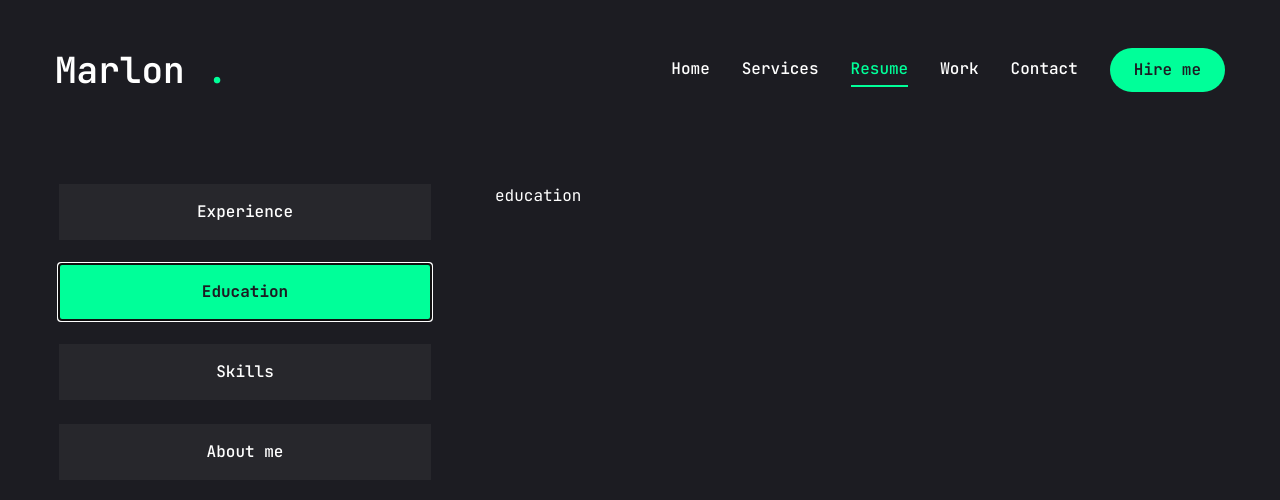
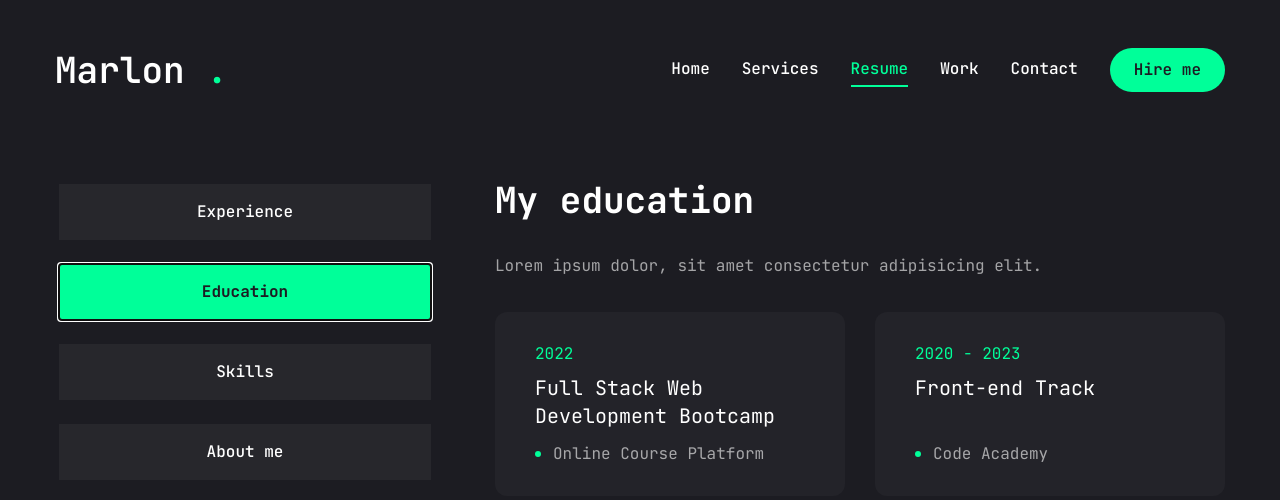
Before and after one commit to MarlonChi/portfolio, a Next.js app: page /resume in a window 1280 px wide. Both pictures are taken after a click on the tab "Education". Shown: the top 500 px of the page. Built offline with nearby package versions, Linux system fonts and the light colour scheme.

Commit message:
feat: resume page

```diff
--- a/app/resume/page.tsx
+++ b/app/resume/page.tsx
@@ -12,6 +12,12 @@
 import { motion } from "framer-motion";
 import { Tabs, TabsContent, TabsList, TabsTrigger } from "@/components/ui/tabs";
 import { ScrollArea } from "@/components/ui/scroll-area";
+import {
+  Tooltip,
+  TooltipContent,
+  TooltipProvider,
+  TooltipTrigger,
+} from "@/components/ui/tooltip";
 
 const about = {
   title: "About me",
@@ -157,15 +163,20 @@
                   {experience.description}
                 </p>
                 <ScrollArea className="h-[400px]">
-                  <ul>
+                  <ul className="grid grid-cols-1 lg:grid-cols-2 gap-[30px]">
                     {experience.items.map((item, index) => {
                       return (
-                        <li key={index}>
-                          <span>{item.duration}</span>
-                          <h3>{item.position}</h3>
-                          <div>
-                            <span></span>
-                            <p>{item.company}</p>
+                        <li
+                          key={index}
+                          className="bg-[#232329] h-[184px] py-6 px-10 rounded-xl flex flex-col justify-center items-center lg:items-start gap-1"
+                        >
+                          <span className="text-accent">{item.duration}</span>
+                          <h3 className="text-xl max-w-[260px] min-h-[60px] text-center lg:text-left">
+                            {item.position}
+                          </h3>
+                          <div className="flex items-center gap-3">
+                            <span className="w-[6px] h-[6px] rounded-full bg-accent" />
+                            <p className="text-white/60">{item.company}</p>
                           </div>
                         </li>
                       );
@@ -175,13 +186,87 @@
               </div>
             </TabsContent>
             <TabsContent value="education" className="w-full">
-              education
+              <div className="flex flex-col gap-[30px] text-center xl:text-left">
+                <h3 className="text-4xl font-bold">{education.title}</h3>
+                <p className="max-w-[600px] text-white/60 mx-auto xl:mx-0">
+                  {education.description}
+                </p>
+                <ScrollArea className="h-[400px]">
+                  <ul className="grid grid-cols-1 lg:grid-cols-2 gap-[30px]">
+                    {education.items.map((item, index) => {
+                      return (
+                        <li
+                          key={index}
+                          className="bg-[#232329] h-[184px] py-6 px-10 rounded-xl flex flex-col justify-center items-center lg:items-start gap-1"
+                        >
+                          <span className="text-accent">{item.duration}</span>
+                          <h3 className="text-xl max-w-[260px] min-h-[60px] text-center lg:text-left">
+                            {item.degree}
+                          </h3>
+                          <div className="flex items-center gap-3">
+                            <span className="w-[6px] h-[6px] rounded-full bg-accent" />
+                            <p className="text-white/60">{item.institution}</p>
+                          </div>
+                        </li>
+                      );
+                    })}
+                  </ul>
+                </ScrollArea>
+              </div>
             </TabsContent>
             <TabsContent value="skills" className="w-full">
-              skills
+              <div className="flex flex-col gap-[30px]">
+                <div className="flex flex-col gap-[30px] text-center xl:text-left">
+                  <h3 className="text-4xl font-bold">{skills.title}</h3>
+                  <p className="max-w-[600px] text-white/60 mx-auto xl:mx-0">
+                    {skills.description}
+                  </p>
+                </div>
+                <ul className="grid grid-cols-2 sm:grid-cols-3 md:grid-cols-4 gap-4 xl:gap-[30px]">
+                  {skills.skillList.map((skill, index) => {
+                    return (
+                      <li key={index}>
+                        <TooltipProvider delayDuration={100}>
+                          <Tooltip>
+                            <TooltipTrigger className="w-full h-[150px] bg-[#232329] rounded-xl flex justify-center items-center group">
+                              <div className="text-6xl group-hover:text-accent transition-all duration-300">
+                                {skill.icon}
+                              </div>
+                            </TooltipTrigger>
+                            <TooltipContent>
+                              <p className="capitalize">{skill.name}</p>
+                            </TooltipContent>
+                          </Tooltip>
+                        </TooltipProvider>
+                      </li>
+                    );
+                  })}
+                </ul>
+              </div>
             </TabsContent>
-            <TabsContent value="about" className="w-full">
-              about me
+            <TabsContent
+              value="about"
+              className="w-full text-center xl:text-left"
+            >
+              <div className="flex flex-col gap-[30px]">
+                <h3 className="text-4xl font-bold">{about.title}</h3>
+                <p className="max-w-[600px] text-white/60 mx-auto xl:mx-0">
+                  {about.description}
+                </p>
+                <ul className="grid  grid-cols-1 xl:grid-cols-2 gap-y-6 max-w-[620px] mx-auto xl:mx-0">
+                  {about.info.map((item, index) => {
+                    return (
+                      <li
+                        key={index}
+                        className="flex items-center justify-center xl:justify-start gap-4"
+                      >
+                        <span className="text-white/60">{item.fieldName}:</span>
+                        <p className="text-xl">{item.fieldValue}</p>
+                      </li>
+                    );
+                  })}
+                </ul>
+              </div>
             </TabsContent>
           </div>
         </Tabs>
--- a/components/ui/scroll-area.tsx
+++ b/components/ui/scroll-area.tsx
@@ -1,9 +1,9 @@
-"use client"
+"use client";
 
-import * as React from "react"
-import * as ScrollAreaPrimitive from "@radix-ui/react-scroll-area"
+import * as React from "react";
+import * as ScrollAreaPrimitive from "@radix-ui/react-scroll-area";
 
-import { cn } from "@/lib/utils"
+import { cn } from "@/lib/utils";
 
 const ScrollArea = React.forwardRef<
   React.ElementRef<typeof ScrollAreaPrimitive.Root>,
@@ -20,8 +20,8 @@
     <ScrollBar />
     <ScrollAreaPrimitive.Corner />
   </ScrollAreaPrimitive.Root>
-))
-ScrollArea.displayName = ScrollAreaPrimitive.Root.displayName
+));
+ScrollArea.displayName = ScrollAreaPrimitive.Root.displayName;
 
 const ScrollBar = React.forwardRef<
   React.ElementRef<typeof ScrollAreaPrimitive.ScrollAreaScrollbar>,
@@ -40,9 +40,9 @@
     )}
     {...props}
   >
-    <ScrollAreaPrimitive.ScrollAreaThumb className="relative flex-1 rounded-full bg-slate-200 dark:bg-slate-800" />
+    <ScrollAreaPrimitive.ScrollAreaThumb className="relative flex-1 rounded-full bg-accent dark:bg-slate-800" />
   </ScrollAreaPrimitive.ScrollAreaScrollbar>
-))
-ScrollBar.displayName = ScrollAreaPrimitive.ScrollAreaScrollbar.displayName
+));
+ScrollBar.displayName = ScrollAreaPrimitive.ScrollAreaScrollbar.displayName;
 
-export { ScrollArea, ScrollBar }
+export { ScrollArea, ScrollBar };
```
